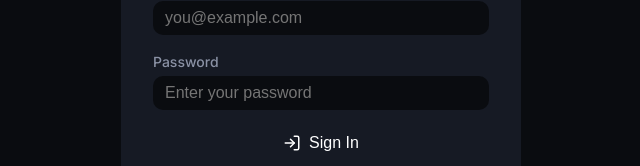
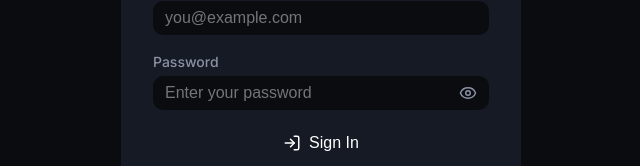
Before and after one commit to Uday9909/textile_flow, a React (Vite) app: page /login in a window 1280 px wide. Shown: the part 343-509 px from the top of the page, without its empty margins (319-959 px from the left). Built offline with nearby package versions, Linux system fonts and the light colour scheme; no server answers.

Commit message:
feat: add password show/hide toggle on login

```diff
--- a/src/index.css
+++ b/src/index.css
@@ -1631,6 +1631,35 @@
   border-color: var(--accent);
 }
 
+.password-input-wrapper {
+  position: relative;
+  display: flex;
+  align-items: center;
+}
+
+.password-input-wrapper input {
+  width: 100%;
+  padding-right: 40px;
+}
+
+.password-toggle {
+  position: absolute;
+  right: 8px;
+  background: none;
+  border: none;
+  color: var(--text-secondary);
+  cursor: pointer;
+  padding: 4px;
+  display: flex;
+  align-items: center;
+  justify-content: center;
+  transition: color 0.2s;
+}
+
+.password-toggle:hover {
+  color: var(--text-primary);
+}
+
 .login-error {
   background: rgba(239, 68, 68, 0.1);
   border: 1px solid rgba(239, 68, 68, 0.3);
--- a/src/pages/LoginPage.jsx
+++ b/src/pages/LoginPage.jsx
@@ -5,12 +5,13 @@
 import { useState } from 'react';
 import { Link } from 'react-router-dom';
 import { useAuth } from '../context/AuthContext';
-import { LogIn } from 'lucide-react';
+import { LogIn, Eye, EyeOff } from 'lucide-react';
 
 export default function LoginPage() {
   const { login, status, error } = useAuth();
   const [email, setEmail] = useState('');
   const [password, setPassword] = useState('');
+  const [showPassword, setShowPassword] = useState(false);
 
   const handleSubmit = async (e) => {
     e.preventDefault();
@@ -41,14 +42,24 @@
 
           <div className="form-group">
             <label htmlFor="password">Password</label>
+            <div className="password-input-wrapper">
               <input
                 id="password"
-              type="password"
+                type={showPassword ? 'text' : 'password'}
                 value={password}
                 onChange={(e) => setPassword(e.target.value)}
                 placeholder="Enter your password"
                 required
               />
+              <button
+                type="button"
+                className="password-toggle"
+                onClick={() => setShowPassword(!showPassword)}
+                tabIndex={-1}
+              >
+                {showPassword ? <EyeOff size={18} /> : <Eye size={18} />}
+              </button>
+            </div>
           </div>
 
           {error && <div className="login-error">{error}</div>}
```
Lines whose indentation alone changed are shown as unchanged.
